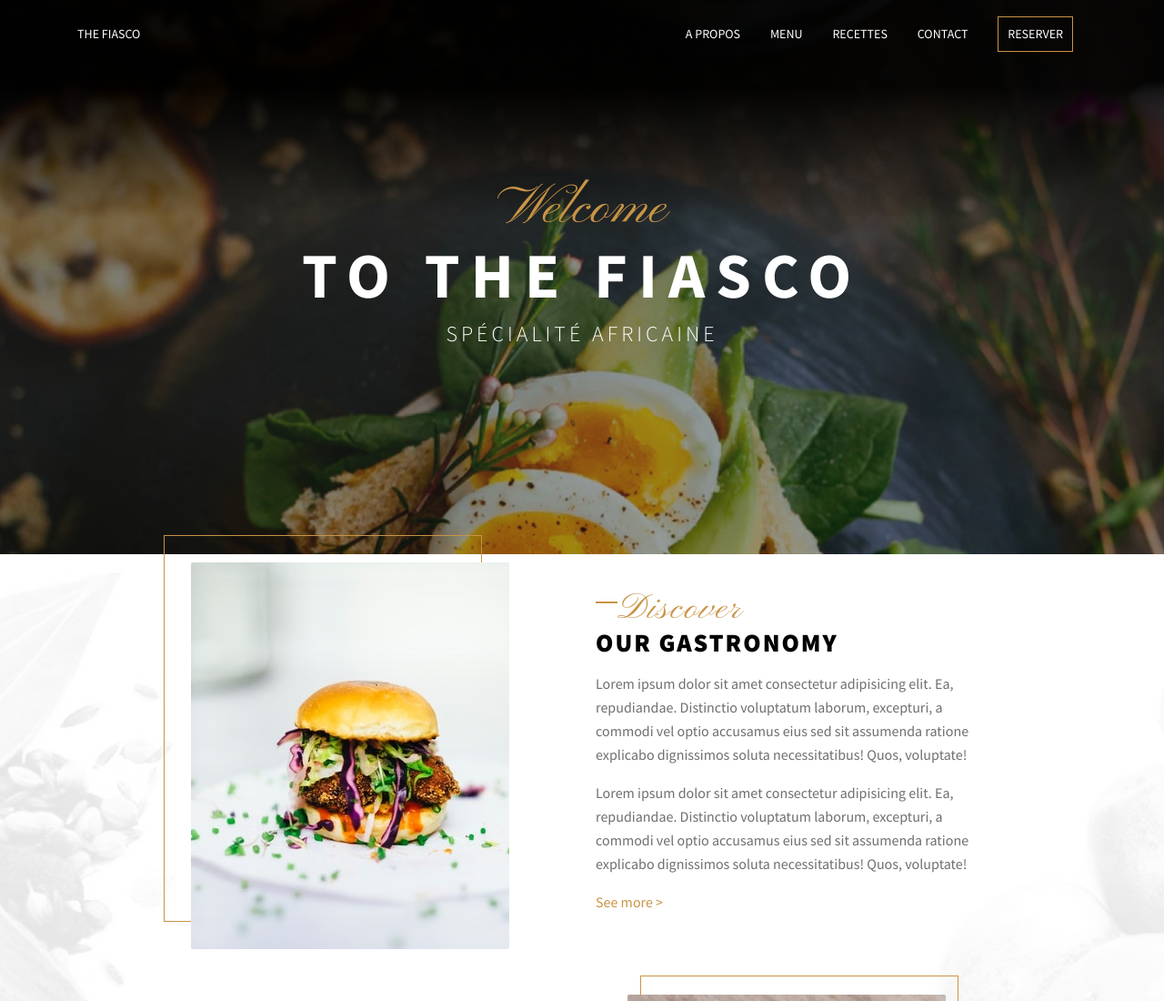
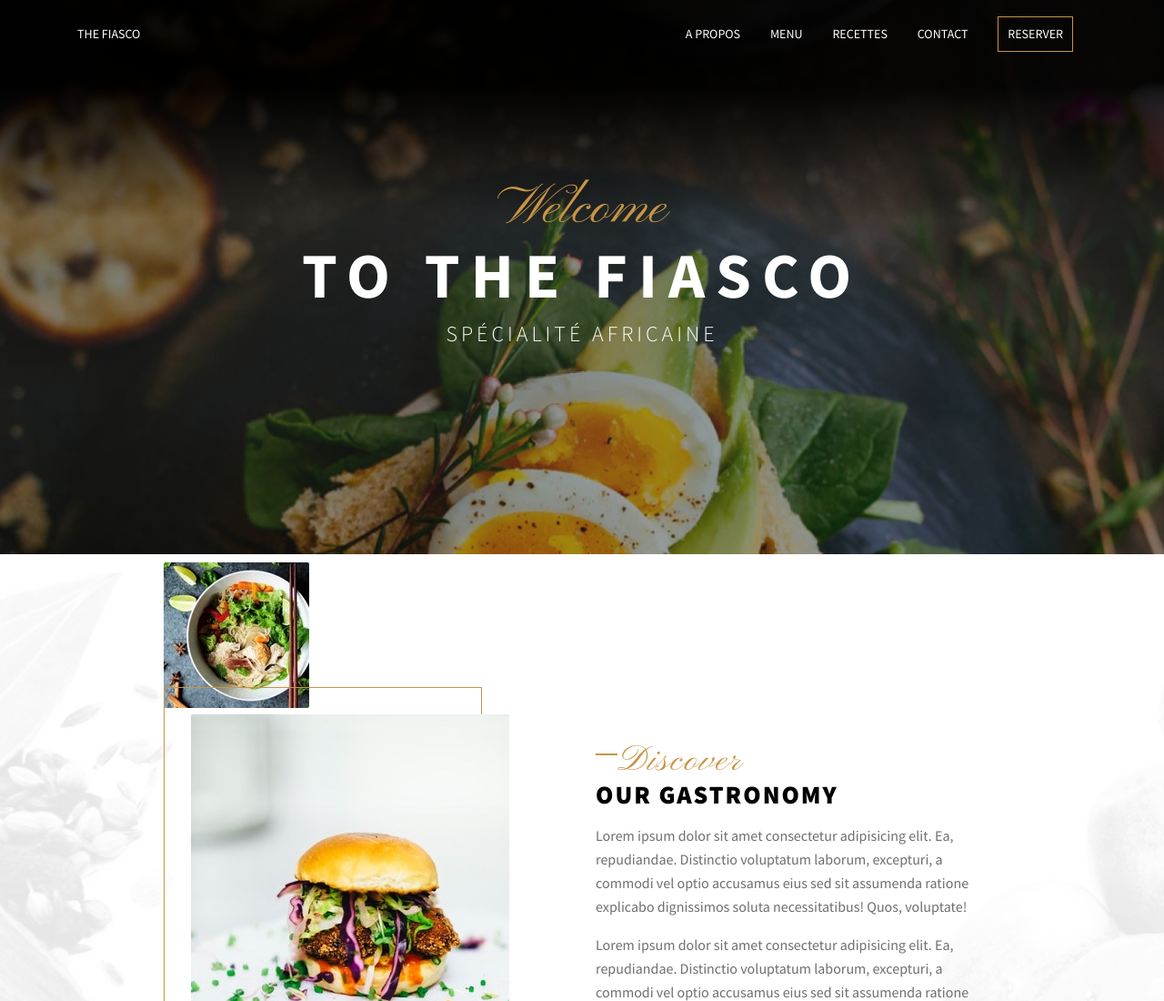
Before and after one commit to eden6644/Site-Restau, a plain HTML site: page index.html in a window 1280 px wide. Shown: the top 1100 px of the page at 91% size. Drawn offline with Linux system fonts and the light colour scheme.

Commit message:
test image code added

```diff
--- a/index.html
+++ b/index.html
@@ -35,6 +35,7 @@
     </header>
     <section class="home-section">
         <div class="container-small">
+            <img src="/bobun-light-square.jpg" alt="">
             <div class="block block-left">
                 <div class="block-img">
                     <img src="/img/burger.jpg" alt="burger">
```
